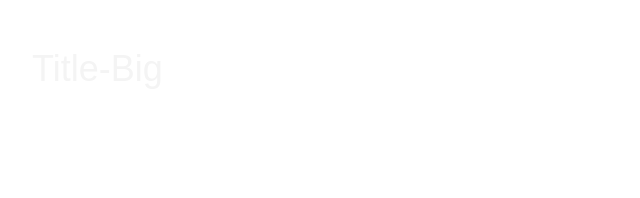
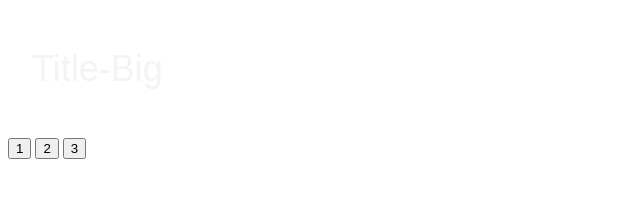
Before and after one commit to palmieri24/U2-W2-D3, a plain HTML site: page index.html in a window 1280 px wide. Shown: the whole page, without its empty margins (0-640 px from the left). Drawn offline with Linux system fonts and the light colour scheme.

Commit message:
add reset wip

```diff
--- a/index.html
+++ b/index.html
@@ -10,5 +10,8 @@
     <header>
       <h1>Title-Big</h1>
     </header>
+    <button class="btn-1">1</button>
+    <button class="btn-2">2</button>
+    <button class="btn-3">3</button>
   </body>
 </html>
--- a/scss/partials/_reset.scss
+++ b/scss/partials/_reset.scss
@@ -0,0 +1,129 @@
+/* CSS Reset */
+html,
+body,
+div,
+span,
+applet,
+object,
+iframe,
+h1,
+h2,
+h3,
+h4,
+h5,
+h6,
+p,
+blockquote,
+pre,
+a,
+abbr,
+acronym,
+address,
+big,
+cite,
+code,
+del,
+dfn,
+em,
+img,
+ins,
+kbd,
+q,
+s,
+samp,
+small,
+strike,
+strong,
+sub,
+sup,
+tt,
+var,
+b,
+u,
+i,
+center,
+dl,
+dt,
+dd,
+ol,
+ul,
+li,
+fieldset,
+form,
+label,
+legend,
+table,
+caption,
+tbody,
+tfoot,
+thead,
+tr,
+th,
+td,
+article,
+aside,
+canvas,
+details,
+embed,
+figure,
+figcaption,
+footer,
+header,
+hgroup,
+menu,
+nav,
+output,
+ruby,
+section,
+summary,
+time,
+mark,
+audio,
+video {
+  margin: 0;
+  padding: 0;
+  border: 0;
+  font-size: 100%;
+  font: inherit;
+  vertical-align: baseline;
+}
+
+article,
+aside,
+details,
+figcaption,
+figure,
+footer,
+header,
+hgroup,
+menu,
+nav,
+section {
+  display: block;
+}
+
+body {
+  line-height: 1;
+}
+
+blockquote,
+q {
+  quotes: none;
+}
+
+blockquote:before,
+blockquote:after,
+q:before,
+q:after {
+  content: "";
+  content: none;
+}
+
+table {
+  border-collapse: collapse;
+  border-spacing: 0;
+}
+
+body {
+  -webkit-text-size-adjust: none;
+}
```
Also changed, not shown: scss/partials/_bottone.scss (+7 -0 lines).
